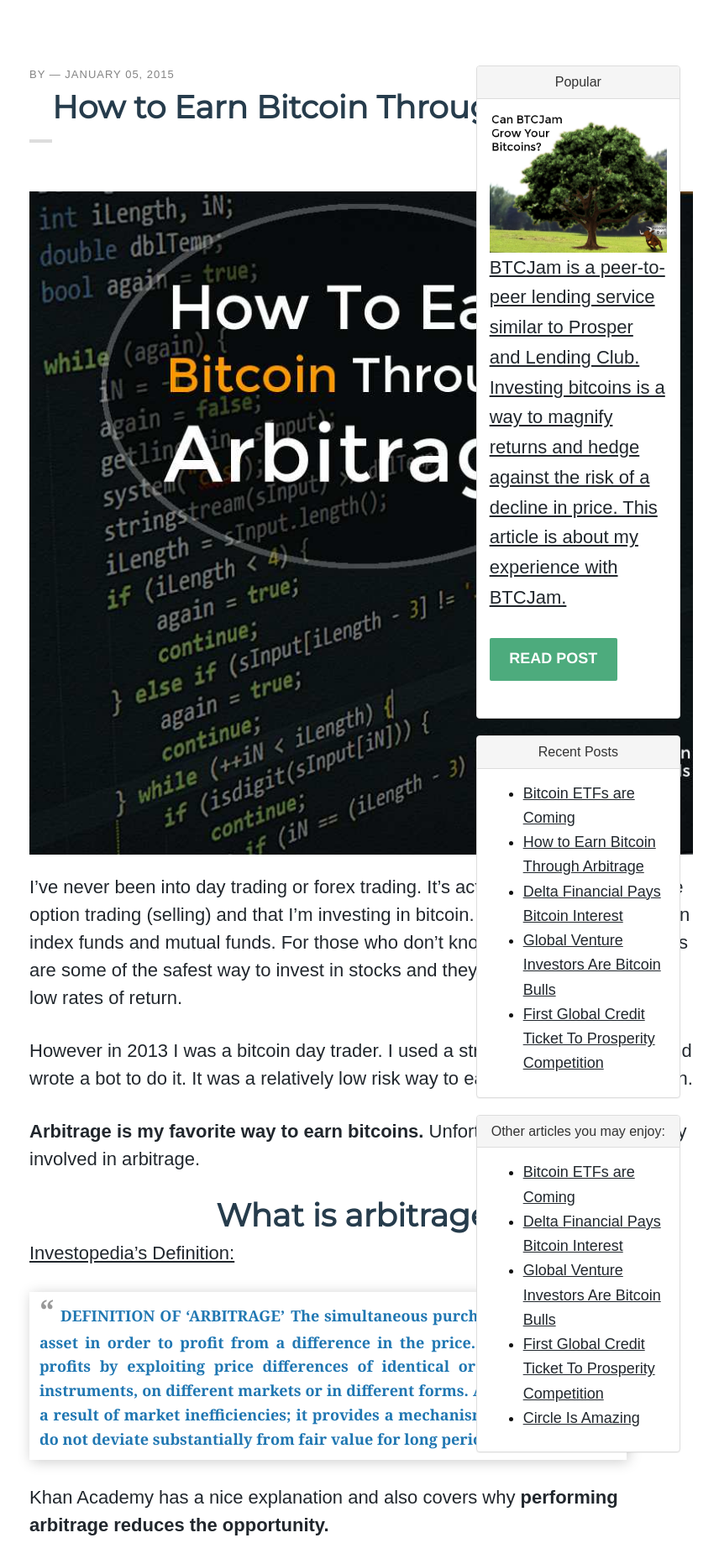
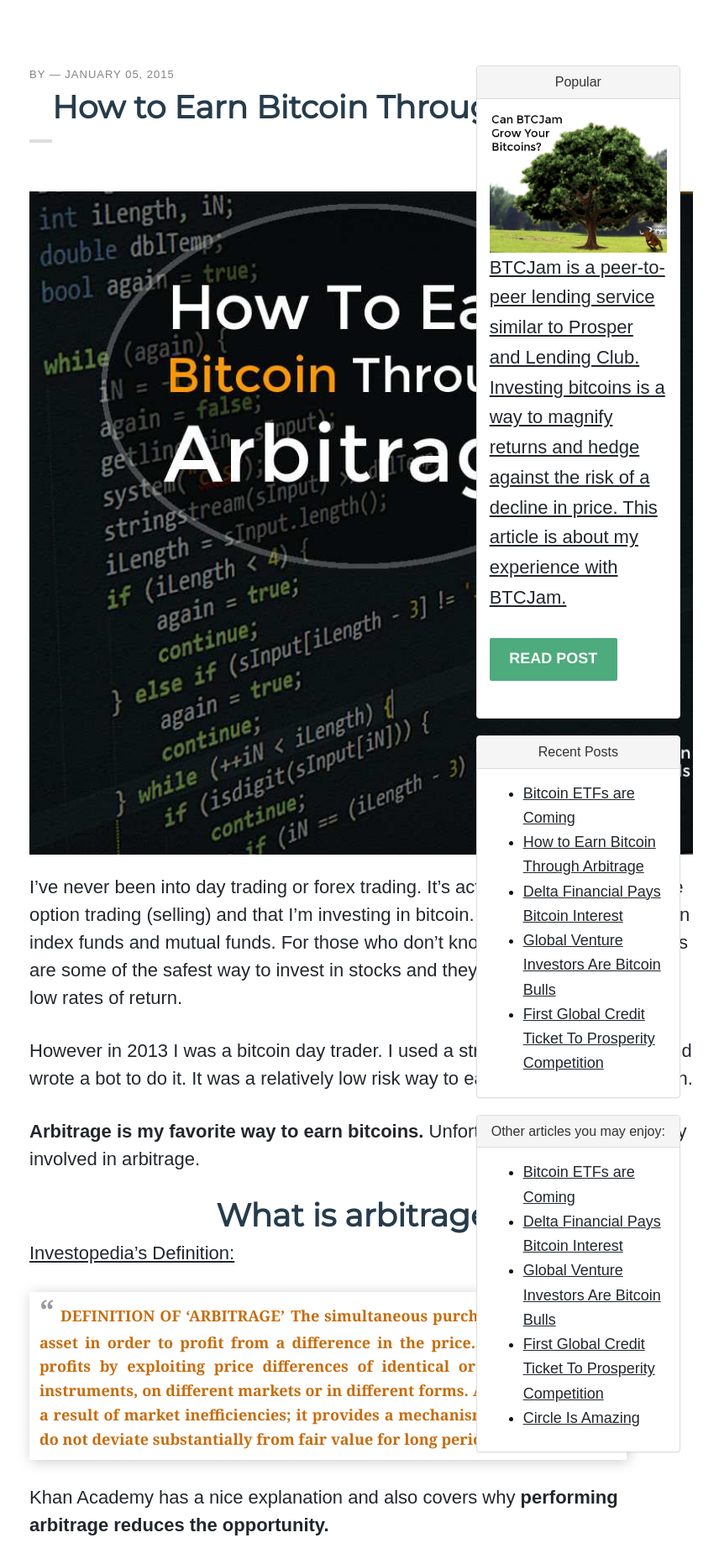
Before and after one commit to davidsilvasmith/bitcoinbulls.net, a Jekyll site: the page built from _posts/2015-01-05-how-to-earn-bitcoins-through-arbitrage.md, in a window 1280 px wide. Shown: the part 402-2265 px from the top of the page at 84% size, without its empty margins (225-1081 px from the left). Built offline with Jekyll 4.4.1, drawn with Linux system fonts in a browser that asks for light colours; nearby versions of some CDN libraries; some web fonts are replaced; comment, search, counter and statistics services are not loaded; grey boxes are pictures that could not be loaded.

Commit message:
fixing figure captions and article links

```diff
--- a/css/_article.scss
+++ b/css/_article.scss
@@ -95,7 +95,6 @@
         p {
             font-size:30px;
             line-height:1.1;
-            color:$accent;
             font-weight:600;
         }
     }
--- a/css/bitcoinbulls.scss
+++ b/css/bitcoinbulls.scss
@@ -126,6 +126,16 @@
 	z-index:2;
 }
 
+figure figcaption p {
+	font-size: 13.5px;
+	a {
+		color: #2077b2;
+		&:hover {
+			color: #2077b2;
+		}
+	}
+}
+
 figure>blockquote {
 	top:0px;
 	border-right-width: 0px;
@@ -138,8 +148,6 @@
 
 figure>figcaption {
 	 bottom: 0em;
-     font-size: .75em;
-
      p {
      	margin-left:1em;
      }
@@ -191,9 +199,7 @@
 main a {
 	color: $text;
 	text-decoration: underline;
-	:hover {
-		font-size: 1.33em;
+	&:hover {
 		text-decoration: underline;
-		 outline: thin solid;
 	}
 }
--- a/css/blockquote-hack.scss
+++ b/css/blockquote-hack.scss
@@ -47,6 +47,10 @@
   color: #c76c0c;
 }
 
+blockquote p{
+  color: #c76c0c;
+}
+
 blockquote a:hover{
  color: #666;
 }
```
